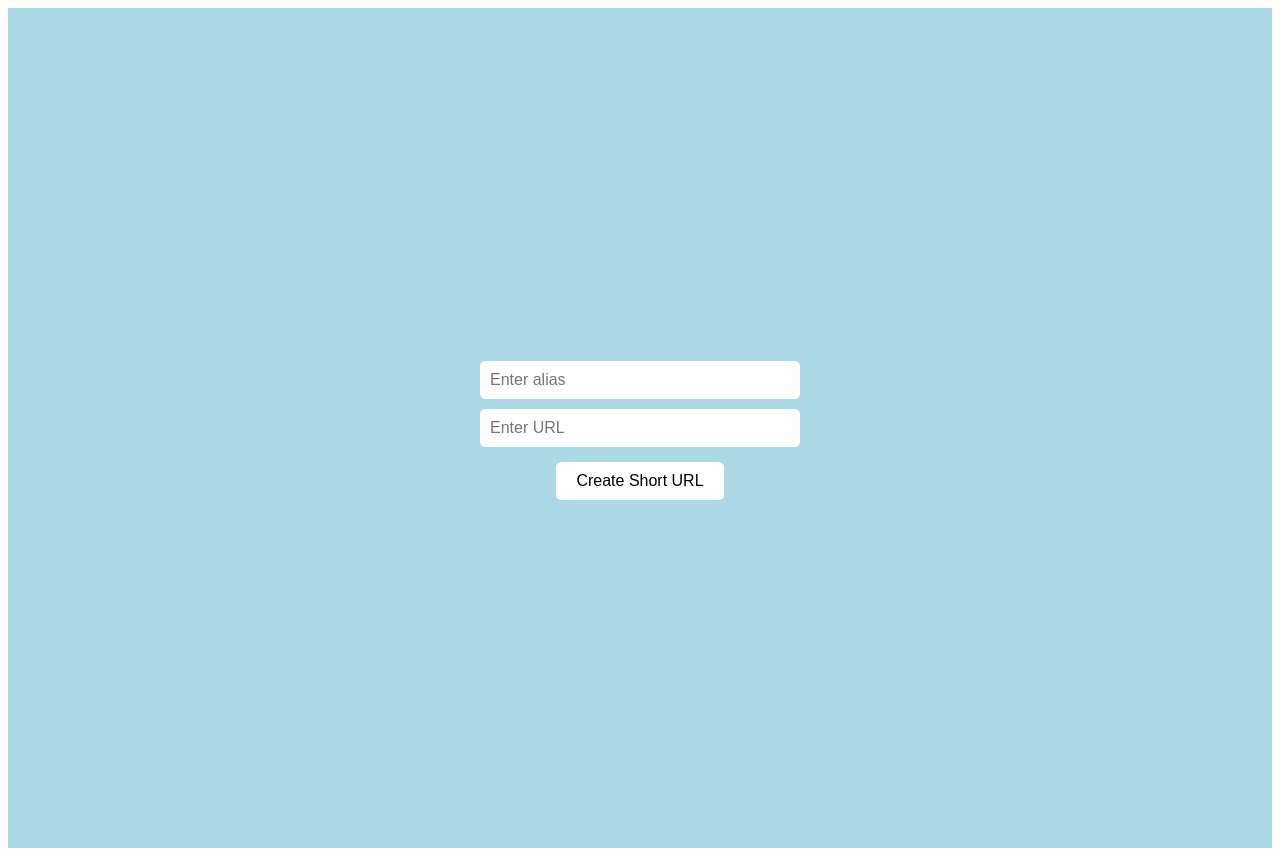
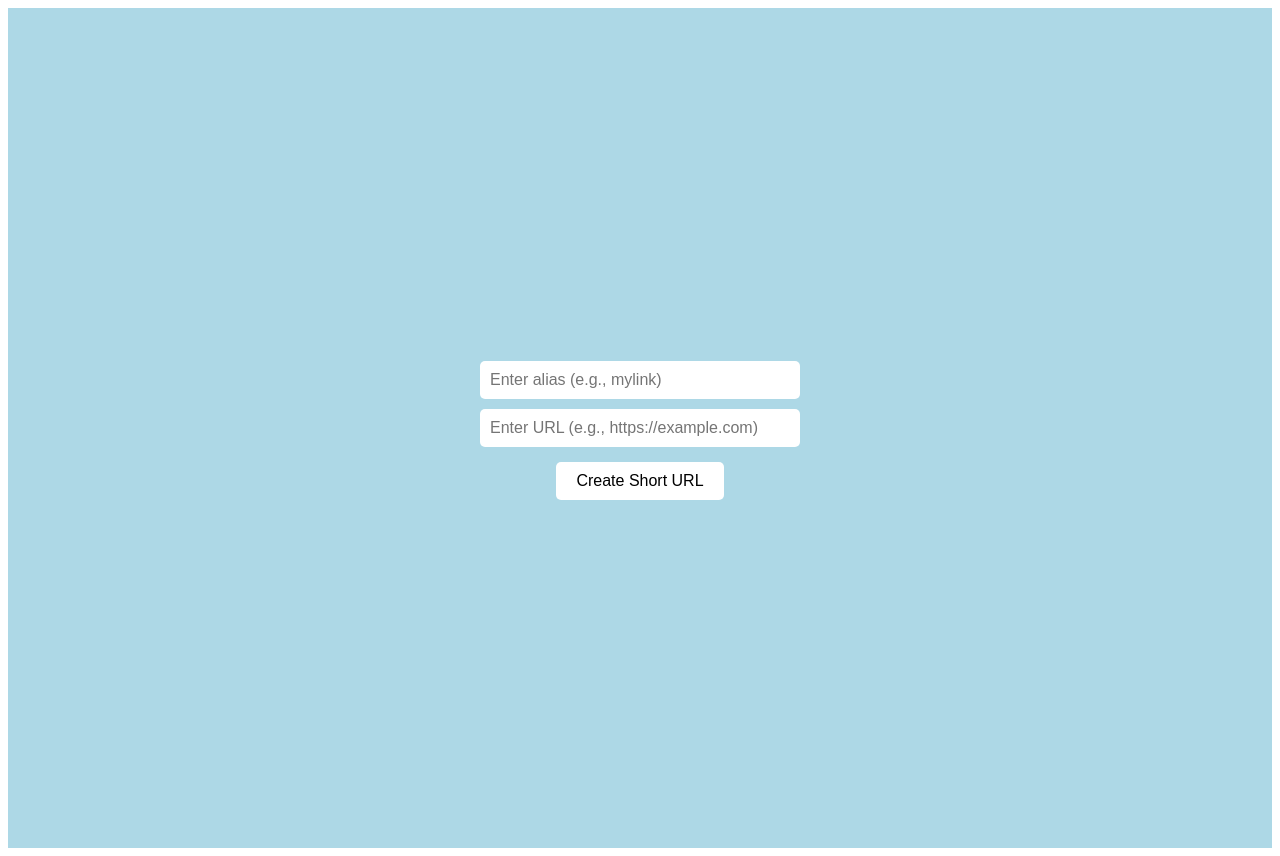
Before and after one commit to arufak/mp-5, a Next.js app: page / in a window 1280 px wide. Built offline with nearby package versions, Linux system fonts and the light colour scheme.

Commit message:
updated shorten route

```diff
--- a/app/page.tsx
+++ b/app/page.tsx
@@ -1,8 +1,7 @@
-// app/page.tsx
 "use client";
 
 import styled from "styled-components";
-import { useState } from "react";
+import { useState, useEffect } from "react";
 
 const StyledDiv = styled.div`
     display: flex;
@@ -57,6 +56,12 @@ export default function Home() {
     const [url, setUrl] = useState("");
     const [shortenedUrl, setShortenedUrl] = useState<string | null>(null);
     const [error, setError] = useState<string | null>(null);
+    const [baseUrl, setBaseUrl] = useState("");
+
+    useEffect(() => {
+        // Get the base URL from the deployed environment or localhost
+        setBaseUrl(window.location.origin);
+    }, []);
 
     const handleSubmit = async () => {
         setError(null);
@@ -71,7 +76,8 @@ export default function Home() {
             const data = await response.json();
 
             if (data.success) {
-              setShortenedUrl(`${window.location.origin}/${data.alias}`);
+                // Use the baseUrl instead of hardcoding localhost:3000
+                setShortenedUrl(`${baseUrl}/${data.alias}`);
             } else {
                 setError(data.message);
             }
@@ -92,13 +98,13 @@ export default function Home() {
             <StyledInput
                 type="text"
                 value={alias}
-                placeholder="Enter alias"
+                placeholder="Enter alias (e.g., mylink)"
                 onChange={(e) => setAlias(e.target.value)}
             />
             <StyledInput
                 type="text"
                 value={url}
-                placeholder="Enter URL"
+                placeholder="Enter URL (e.g., https://example.com)"
                 onChange={(e) => setUrl(e.target.value)}
             />
             <StyledButton onClick={handleSubmit}>Create Short URL</StyledButton>
```
Lines whose indentation alone changed are shown as unchanged.
